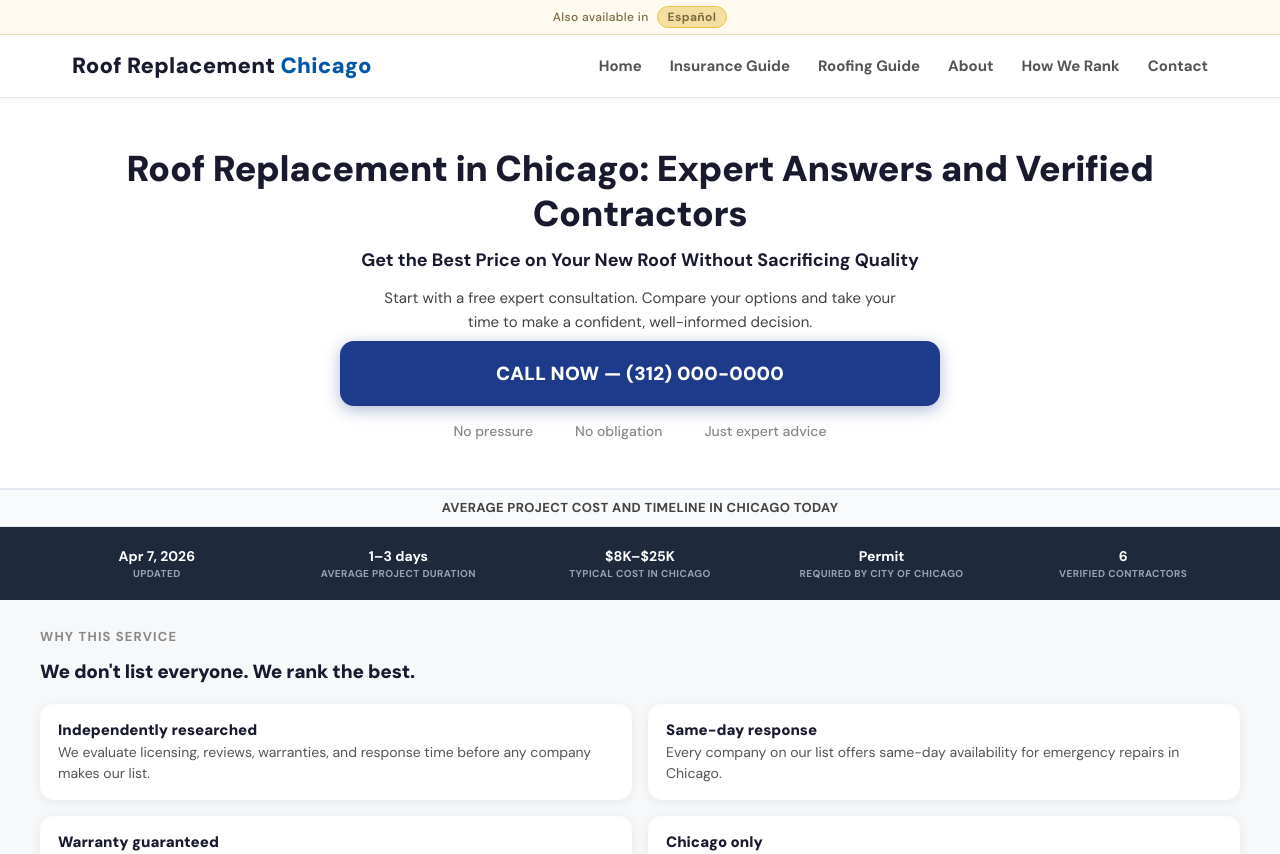
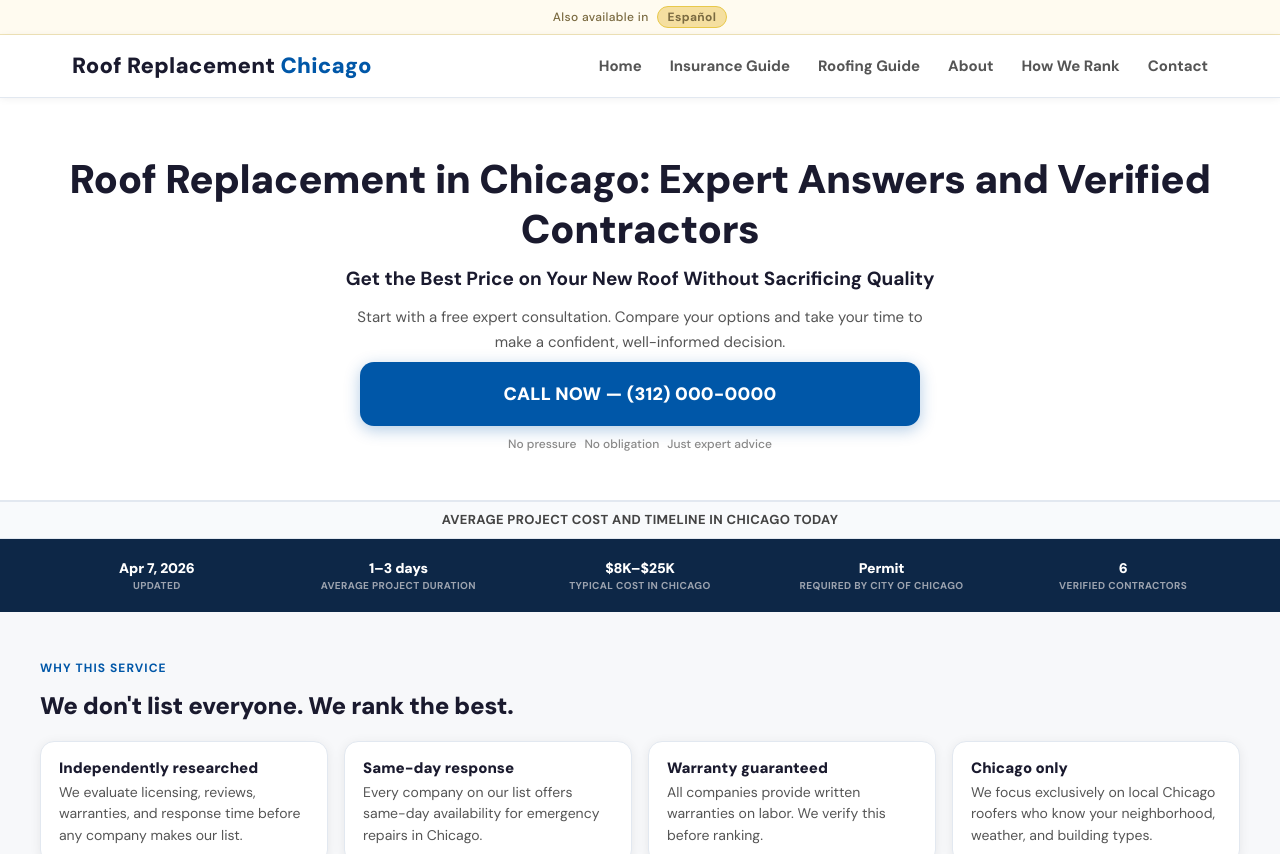
Before and after one commit to dm100usa-oss/roofreplacementchicago, a Next.js app: page / in a window 1280 px wide. Shown: the top 854 px of the page. Built offline with nearby package versions, Linux system fonts and the light colour scheme.

Commit message:
Add files via upload

```diff
--- a/src/app/page.module.css
+++ b/src/app/page.module.css
@@ -1,200 +1,195 @@
-/* HERO */
+/* ─── HERO ─────────────────────────────────────────────────────────── */
 .hero {
   background: var(--white);
   padding: 2rem 1.25rem 1.75rem;
   border-bottom: 1px solid var(--border);
 }
-.heroInner { max-width: var(--max-width); margin: 0 auto; }
+.heroInner { max-width: var(--max-width); margin: 0 auto; text-align: center; }
 
 .heroInner h1 {
-  font-size: 20px;
+  font-size: 22px;
   font-weight: 900;
   color: var(--text);
   line-height: 1.25;
   margin-bottom: .75rem;
   letter-spacing: -.01em;
-  text-align: center;
 }
 
 .heroH2 {
-  font-size: 16px;
+  font-size: 15px;
   font-weight: 600;
   color: var(--text);
   line-height: 1.4;
   margin-bottom: .75rem;
-  text-align: center;
 }
 
 .heroDesc {
   font-size: 14px;
-  color: #444;
-  line-height: 1.6;
+  color: var(--text-muted);
+  line-height: 1.65;
   margin-bottom: .44rem;
-  text-align: center;
 }
-
 
 .btnCall {
   display: block;
   width: 100%;
-  background: #1e3a8a;
+  background: var(--blue);
   border-radius: 14px;
   padding: 17px;
   font-size: 17px;
   font-weight: 900;
   text-align: center;
-  color: #ffffff !important;
-  text-decoration: none !important;
+  color: #fff;
+  text-decoration: none;
   letter-spacing: .01em;
-  box-shadow: 0 4px 16px rgba(30,58,138,0.35);
+  box-shadow: 0 4px 16px rgba(0,87,168,0.3);
   transition: background .15s, transform .1s;
 }
-.btnCall:hover { background: #1e40af; transform: translateY(-1px); }
+.btnCall:hover { background: var(--blue-dark); transform: translateY(-1px); }
 
 .btnCallNote {
   display: flex;
   gap: .5rem;
   justify-content: center;
-  margin-top: .5rem;
+  margin-top: .625rem;
+  flex-wrap: wrap;
 }
-
 .btnCallNoteItem {
-  display: flex;
-  align-items: center;
-  gap: 4px;
-  background: transparent;
-  border: 1px solid transparent;
-  border-radius: 20px;
-  padding: 7px 14px;
-  font-size: 13px;
+  font-size: 12px;
   font-weight: 500;
   color: var(--text-light);
   white-space: nowrap;
 }
 
-/* STATS HEADER */
+/* ─── STATS HEADER ──────────────────────────────────────────────────── */
 .statsHeader {
   background: #F8FAFC;
   border-top: 1px solid var(--border);
   border-bottom: 1px solid var(--border);
-  padding: .75rem 1.25rem;
+  padding: .6rem 1.25rem;
   text-align: center;
 }
 .statsHeaderText {
-  font-size: 13px;
+  font-size: 11px;
   font-weight: 600;
   color: #444;
   letter-spacing: .03em;
   text-transform: uppercase;
 }
 
-/* STATS BAR */
-.statsBar {
-  background: #1e293b;
-  padding: 1.25rem 1.25rem;
-}
+/* ─── STATS BAR ─────────────────────────────────────────────────────── */
+.statsBar { background: var(--navy); padding: .875rem 1rem; }
 .statsInner {
   max-width: var(--max-width);
   margin: 0 auto;
   display: flex;
   justify-content: space-around;
   gap: .5rem;
+  flex-wrap: nowrap;
 }
-.statItem { text-align: center; flex: 1; }
-.statNum { font-size: 14px; font-weight: 700; color: #fff; }
-.statLabel { font-size: 10px; color: #94a3b8; font-weight: 600; letter-spacing: .04em; text-transform: uppercase; margin-top: 2px; }
+.statItem { text-align: center; flex: 1; min-width: 0; }
+.statNum { font-size: 13px; font-weight: 900; color: #fff; letter-spacing: -.01em; }
+.statDate { font-size: 11px; white-space: nowrap; }
+.statLabel { font-size: 8px; color: #9CA3AF; font-weight: 600; letter-spacing: .04em; text-transform: uppercase; margin-top: 2px; }
 
-/* WHY US */
+/* ─── WHY US ────────────────────────────────────────────────────────── */
 .whyUs { padding: 1.75rem 1.25rem; background: var(--bg); }
 .whyInner { max-width: var(--max-width); margin: 0 auto; }
-.sectionLabel { font-size: 13px; font-weight: 700; letter-spacing: .09em; text-transform: uppercase; color: #888; margin-bottom: .875rem; }
+.sectionLabel { font-size: 12px; font-weight: 700; letter-spacing: .09em; text-transform: uppercase; color: var(--blue); margin-bottom: .875rem; }
 .whyTitle { font-size: 19px; font-weight: 900; color: var(--text); margin-bottom: 1.25rem; letter-spacing: -.01em; }
-.whyGrid { display: flex; flex-direction: column; gap: .75rem; }
-.whyCard { background: var(--white); border-radius: var(--radius); padding: 1rem 1.125rem; box-shadow: var(--shadow); }
-.whyCard strong { display: block; font-size: 14px; font-weight: 800; color: var(--text); margin-bottom: 2px; }
-.whyCard p { font-size: 13px; color: var(--text-muted); line-height: 1.5; }
+.whyGrid { display: grid; grid-template-columns: 1fr; gap: .75rem; }
+.whyCard { background: var(--white); border-radius: var(--radius); padding: 1rem 1.125rem; box-shadow: var(--shadow); border: 1px solid var(--border); }
+.whyCard strong { display: block; font-size: 14px; font-weight: 800; color: var(--text); margin-bottom: 4px; }
+.whyCard p { font-size: 13px; color: var(--text-muted); line-height: 1.55; margin: 0; }
 
-/* COMPANIES */
+/* ─── COMPANIES ─────────────────────────────────────────────────────── */
 .companies { padding: 0 1.25rem 1.5rem; background: var(--bg); }
 .companiesInner { max-width: var(--max-width); margin: 0 auto; }
-.rankedLabel { font-size: 13px; font-weight: 700; letter-spacing: .09em; text-transform: uppercase; color: #888; margin-bottom: 1rem; padding-top: 1.5rem; }
+.rankedLabel { font-size: 12px; font-weight: 700; letter-spacing: .09em; text-transform: uppercase; color: var(--blue); margin-bottom: 1rem; padding-top: 1.5rem; }
+.cardsGrid { display: grid; grid-template-columns: 1fr; }
 
-/* URGENCY */
-.urgency { background: #111; padding: 1.75rem 1.25rem; }
-.urgencyInner { max-width: var(--max-width); margin: 0 auto; text-align: center; }
-.urgencyInner h2 { font-size: 21px; font-weight: 900; color: #fff; margin-bottom: .5rem; letter-spacing: -.01em; }
-.urgencyInner p { font-size: 13px; color: #fff; margin-bottom: 1.25rem; line-height: 1.5; }
-.btnCallUrgency {
+/* ─── CTA ───────────────────────────────────────────────────────────── */
+.cta { background: var(--navy); padding: 1.75rem 1.25rem; }
+.ctaInner { max-width: var(--max-width); margin: 0 auto; text-align: center; }
+.ctaInner h2 { font-size: 21px; font-weight: 900; color: #fff; margin-bottom: .5rem; letter-spacing: -.01em; }
+.ctaInner p { font-size: 13px; color: #9CA3AF; margin-bottom: 1.25rem; line-height: 1.6; }
+.ctaNote { font-size: 12px; color: #6B7280; margin-top: .75rem; margin-bottom: 0; }
+.btnCallCta {
   display: block; width: 100%; max-width: 400px; margin: 0 auto;
-  background: var(--red); border-radius: 14px; padding: 17px;
+  background: var(--blue); border-radius: 14px; padding: 17px;
   font-size: 17px; font-weight: 900; text-align: center; color: #fff;
-  text-decoration: none; box-shadow: 0 4px 16px rgba(230,57,70,0.4);
+  text-decoration: none; box-shadow: 0 4px 16px rgba(0,87,168,0.4);
   transition: background .15s;
 }
-.btnCallUrgency:hover { background: var(--red-dark); }
+.btnCallCta:hover { background: var(--blue-dark); }
 
-/* FAQ */
-.faq { padding: 1.75rem 1.25rem; background: var(--bg); }
+/* ─── FAQ ───────────────────────────────────────────────────────────── */
+.faq { padding: 1.75rem 1.25rem; background: var(--white); border-top: 1px solid var(--border); }
 .faqInner { max-width: var(--max-width); margin: 0 auto; }
-.faqTitle { font-size: 19px; font-weight: 900; color: var(--text); margin-bottom: 1.25rem; letter-spacing: -.01em; }
-.faqItem { background: var(--white); border-radius: var(--radius); box-shadow: var(--shadow); margin-bottom: .625rem; overflow: hidden; }
-.faqQ { width: 100%; padding: 1rem 1.125rem; font-size: 14px; font-weight: 700; color: var(--text); cursor: pointer; list-style: none; display: flex; justify-content: space-between; align-items: center; }
+.faqTitle { font-size: 19px; font-weight: 900; color: var(--text); margin-bottom: .5rem; letter-spacing: -.01em; }
+.faqSub { font-size: 13px; color: var(--text-muted); margin-bottom: 1.25rem; line-height: 1.5; }
+.faqItem { background: var(--bg); border-radius: var(--radius); border: 1px solid var(--border); margin-bottom: .625rem; overflow: hidden; }
+.faqQ { width: 100%; padding: 1rem 1.125rem; font-size: 14px; font-weight: 700; color: var(--text); cursor: pointer; list-style: none; display: flex; justify-content: space-between; align-items: center; gap: .75rem; }
 .faqQ::-webkit-details-marker { display: none; }
-.faqQ::after { content: '▾'; font-size: 16px; color: var(--text-light); flex-shrink: 0; transition: transform .2s; }
-details[open] .faqQ::after { transform: rotate(180deg); }
-.faqA { padding: 0 1.125rem 1rem; font-size: 13px; color: var(--text-muted); line-height: 1.6; }
+.faqQ::after { content: '+'; font-size: 18px; color: var(--blue); flex-shrink: 0; transition: transform .2s; font-weight: 400; }
+details[open] .faqQ::after { transform: rotate(45deg); }
+.faqA { padding: 0 1.125rem 1rem; font-size: 13px; color: var(--text-muted); line-height: 1.65; }
 
-/* REVIEWS */
-.reviews { padding: 1.75rem 1.25rem; background: var(--white); border-top: 1px solid var(--border); }
-.reviewsInner { max-width: var(--max-width); margin: 0 auto; }
-.reviewsTitle { font-size: 19px; font-weight: 900; color: var(--text); margin-bottom: .375rem; letter-spacing: -.01em; }
-.reviewsSub { font-size: 13px; color: var(--text-muted); margin-bottom: 1.25rem; }
-.reviewsPlaceholder { border: 2px dashed var(--border); border-radius: var(--radius); padding: 2rem; text-align: center; color: var(--text-light); font-size: 13px; line-height: 1.6; }
+/* ─── HOW WE RANK ───────────────────────────────────────────────────── */
+.howRank { padding: 1.75rem 1.25rem; background: var(--bg); border-top: 1px solid var(--border); }
+.howRankInner { max-width: var(--max-width); margin: 0 auto; }
+.howRankText { font-size: 14px; color: var(--text-muted); line-height: 1.65; }
 
-/* MOBILE TWEAKS (default = mobile-first) */
-.btnCallNote { gap: .25rem; }
-.btnCallNoteItem { font-size: 12px; padding: 5px 8px; }
-.statNum { font-size: 13px; }
-.statDate { font-size: 11px; white-space: nowrap; }
-.statLabel { font-size: 8px; }
-.statsHeader { padding: .6rem 1rem; }
-.statsHeaderText { font-size: 11px; }
-.statsBar { padding: .875rem 1rem; }
-
-/* TABLET */
-@media (min-width: 640px) {
-  .heroInner h1 { font-size: 26px; }
+/* ══ TABLET 768px+ ══════════════════════════════════════════════════════ */
+@media (min-width: 768px) {
+  .hero { padding: 2.5rem 1.5rem 2rem; }
+  .heroInner h1 { font-size: 28px; }
   .heroH2 { font-size: 16px; }
-  .heroDesc { font-size: 14px; max-width: 520px; margin-left: auto; margin-right: auto; }
-  .btnCall { max-width: 480px; margin-left: auto; margin-right: auto; display: block; }
-  .btnCallNote { gap: .4rem; }
-  .btnCallNoteItem { font-size: 13px; padding: 6px 12px; }
+  .heroDesc { font-size: 14px; max-width: 540px; margin-left: auto; margin-right: auto; }
+  .btnCall { font-size: 18px; max-width: 480px; margin-left: auto; margin-right: auto; display: block; }
   .statNum { font-size: 14px; }
   .statDate { font-size: 14px; }
-  .statLabel { font-size: 9px; }
+  .statLabel { font-size: 10px; }
   .statsHeaderText { font-size: 12px; }
   .statsBar { padding: 1.25rem; }
+  .whyGrid { grid-template-columns: 1fr 1fr; gap: 1rem; }
+  .whyTitle { font-size: 22px; }
+  .faqTitle { font-size: 22px; }
+  .ctaInner h2 { font-size: 24px; }
 }
 
-@media (min-width: 768px) {
-  .heroInner h1 { font-size: 28px; }
-  .heroH2 { font-size: 17px; }
+/* ══ DESKTOP 1024px+ ════════════════════════════════════════════════════ */
+@media (min-width: 1024px) {
+  .hero { padding: 3.5rem 2rem 3rem; }
+  .heroInner h1 { font-size: 36px; }
+  .heroH2 { font-size: 18px; }
+  .heroDesc { font-size: 15px; max-width: 600px; }
+  .btnCall { font-size: 18px; padding: 20px; max-width: 560px; }
+  .statsHeaderText { font-size: 13px; }
+  .statsBar { padding: 1.25rem 2rem; }
+  .statNum { font-size: 14px; }
   .statLabel { font-size: 10px; }
-  .statsHeaderText { font-size: 13px; }
-  .whyGrid { display: grid; grid-template-columns: 1fr 1fr; gap: 1rem; }
+  .whyGrid { grid-template-columns: repeat(4, 1fr); }
+  .whyTitle { font-size: 24px; }
+  .whyCard strong { font-size: 15px; }
+  .whyCard p { font-size: 14px; }
+  .cardsGrid { grid-template-columns: 1fr 1fr; gap: 1rem; }
+  .ctaInner h2 { font-size: 30px; }
+  .ctaInner p { font-size: 15px; }
+  .btnCallCta { font-size: 18px; padding: 20px; }
+  .faqTitle { font-size: 24px; }
+  .faqQ { font-size: 15px; }
+  .faqA { font-size: 14px; }
+  .howRankText { font-size: 15px; }
+  .whyUs { padding: 3rem 2rem; }
+  .companies { padding: 0 2rem 2rem; }
+  .cta { padding: 3rem 2rem; }
+  .faq { padding: 3rem 2rem; }
+  .howRank { padding: 3rem 2rem; }
 }
 
-/* DESKTOP */
-@media (min-width: 1024px) {
-  .hero { padding: 3rem 1.25rem 2.5rem; }
-  .heroInner h1 { font-size: 36px; }
-  .heroH2 { font-size: 18px; }
-  .heroDesc { font-size: 15px; }
-  .btnCall { font-size: 19px; padding: 20px; max-width: 600px; margin-left: auto; margin-right: auto; display: block; }
-  .btnCallNote { gap: .5rem; }
-  .btnCallNoteItem { font-size: 14px; padding: 7px 16px; }
-  .whyCard strong { font-size: 15px; }
-  .whyCard p { font-size: 14px; }
-  .faqTitle { font-size: 22px; }
-  .urgencyInner h2 { font-size: 28px; }
+/* ══ LARGE DESKTOP 1280px+ ══════════════════════════════════════════════ */
+@media (min-width: 1280px) {
+  .heroInner h1 { font-size: 40px; }
+  .heroH2 { font-size: 19px; }
 }
```
